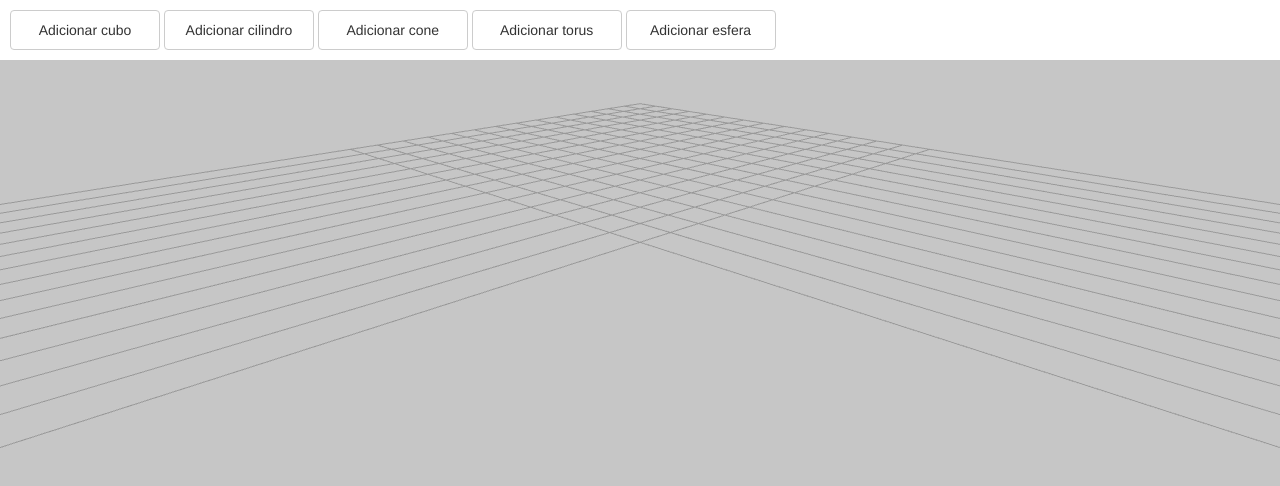
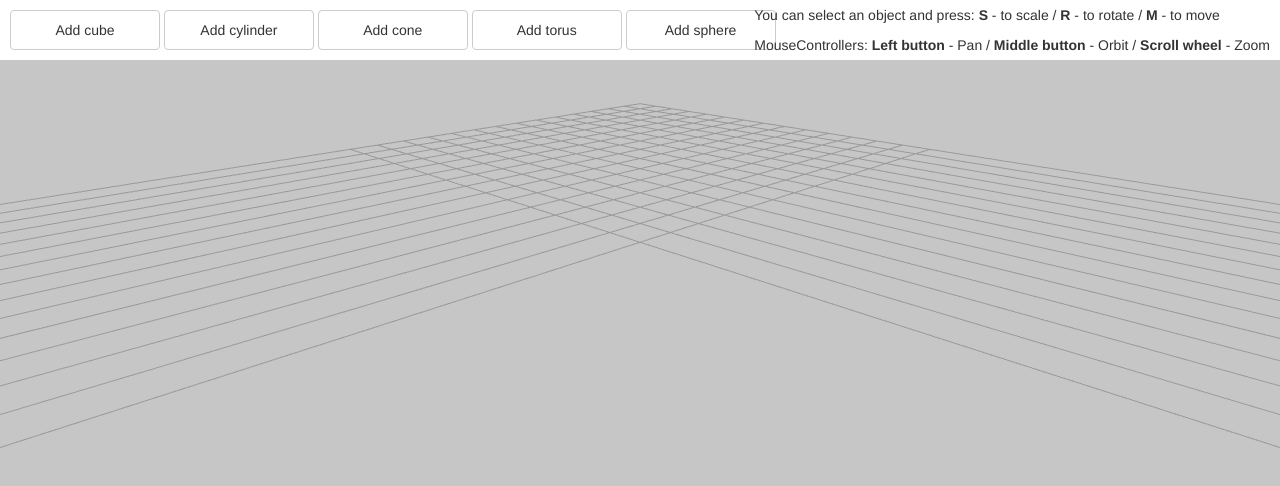
Before and after one commit to brunneus/Webgl-Viewport, a plain HTML site: page index.html in a window 1280 px wide. Drawn offline with nearby package versions, Linux system fonts and the light colour scheme.

Commit message:
Adding label help and fixing mouseControllers bugs

```diff
--- a/css/style.css
+++ b/css/style.css
@@ -3,6 +3,12 @@
 	height: 40px;
 }
 
+#helpDiv{
+	position: absolute;
+	right: 10px;
+	top: 5px;
+}
+
 #controls{
 	margin: 10px;
 }
--- a/index.html
+++ b/index.html
@@ -11,18 +11,22 @@
 			height: 100%
 		}
 	</style>
-	<link rel="stylesheet" href="../../css/style.css" />
+	<link rel="stylesheet" href="./css/style.css" />
 	<link href="https://maxcdn.bootstrapcdn.com/bootstrap/3.3.5/css/bootstrap.min.css" rel="stylesheet" integrity="sha256-MfvZlkHCEqatNoGiOXveE8FIwMzZg4W85qfrfIFBfYc= sha512-dTfge/zgoMYpP7QbHy4gWMEGsbsdZeCXz7irItjcC3sPUFtf0kuFbDz/ixG7ArTxmDjLXDmezHubeNikyKGVyQ=="
 	crossorigin="anonymous">
 </head>
 
 <body>
 	<div id="controls">
-		<input id="add-cube-button" type="button" value="Adicionar cubo" class="btn btn-default button" />
-		<input id="add-cylinder-button" type="button" value="Adicionar cilindro" class="btn btn-default button" />
-		<input id="add-cone-button" type="button" value="Adicionar cone" class="btn btn-default button" />
-		<input id="add-torus-button" type="button" value="Adicionar torus" class="btn btn-default button" />
-		<input id="add-sphere-button" type="button" value="Adicionar esfera" class="btn btn-default button" />
+		<input id="add-cube-button" type="button" value="Add cube" class="btn btn-default button" />
+		<input id="add-cylinder-button" type="button" value="Add cylinder" class="btn btn-default button" />
+		<input id="add-cone-button" type="button" value="Add cone" class="btn btn-default button" />
+		<input id="add-torus-button" type="button" value="Add torus" class="btn btn-default button" />
+		<input id="add-sphere-button" type="button" value="Add sphere" class="btn btn-default button" />
+	</div>
+	<div id="helpDiv">
+		<p>You can select an object and press: <b>S</b> - to scale / <b>R</b> - to rotate / <b>M</b> - to move</p>
+		<p>MouseControllers: <b>Left button</b> - Pan / <b>Middle button</b> - Orbit / <b>Scroll wheel</b> - Zoom</p>
 	</div>
 	<script src="https://ajax.googleapis.com/ajax/libs/jquery/1.11.3/jquery.min.js"></script>
 	<script src="viewport.min.js" /></script>
```
Also changed, not shown: viewport.min.js.
